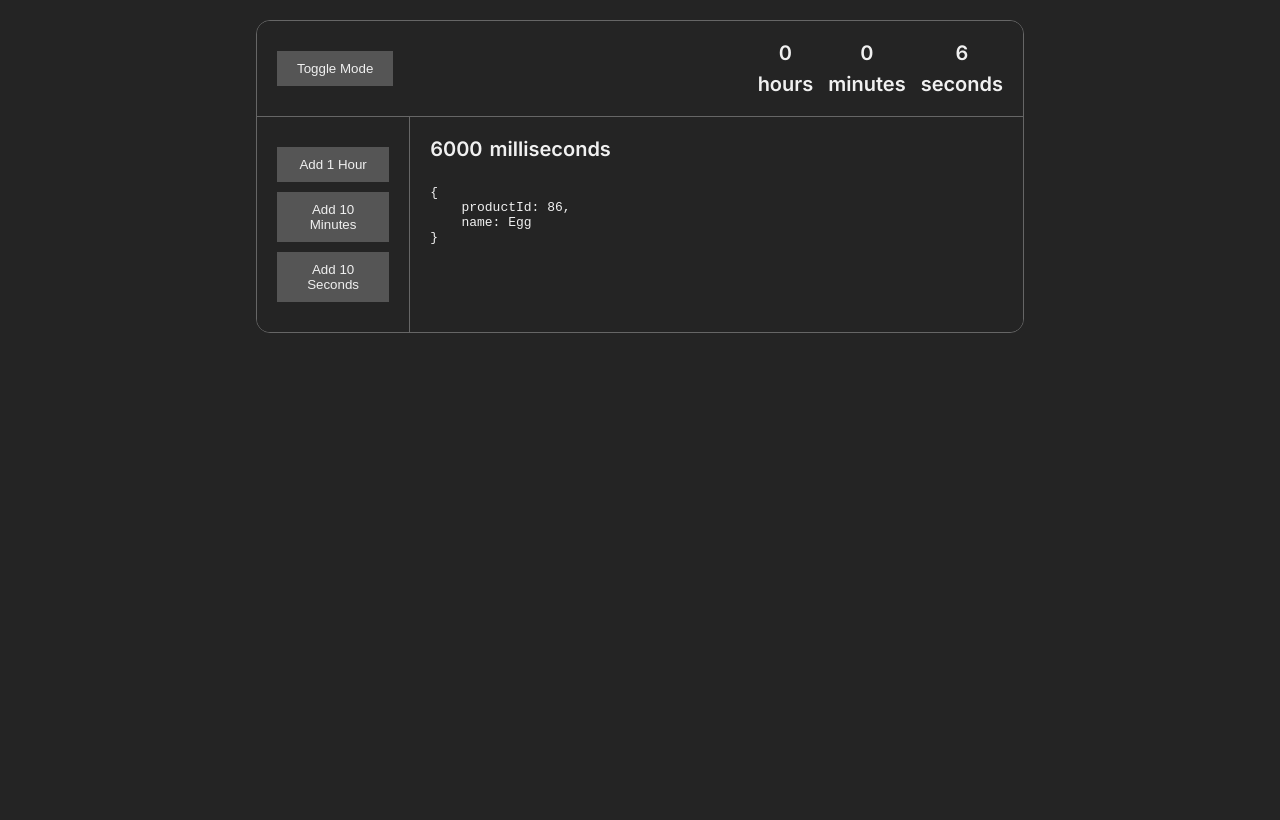
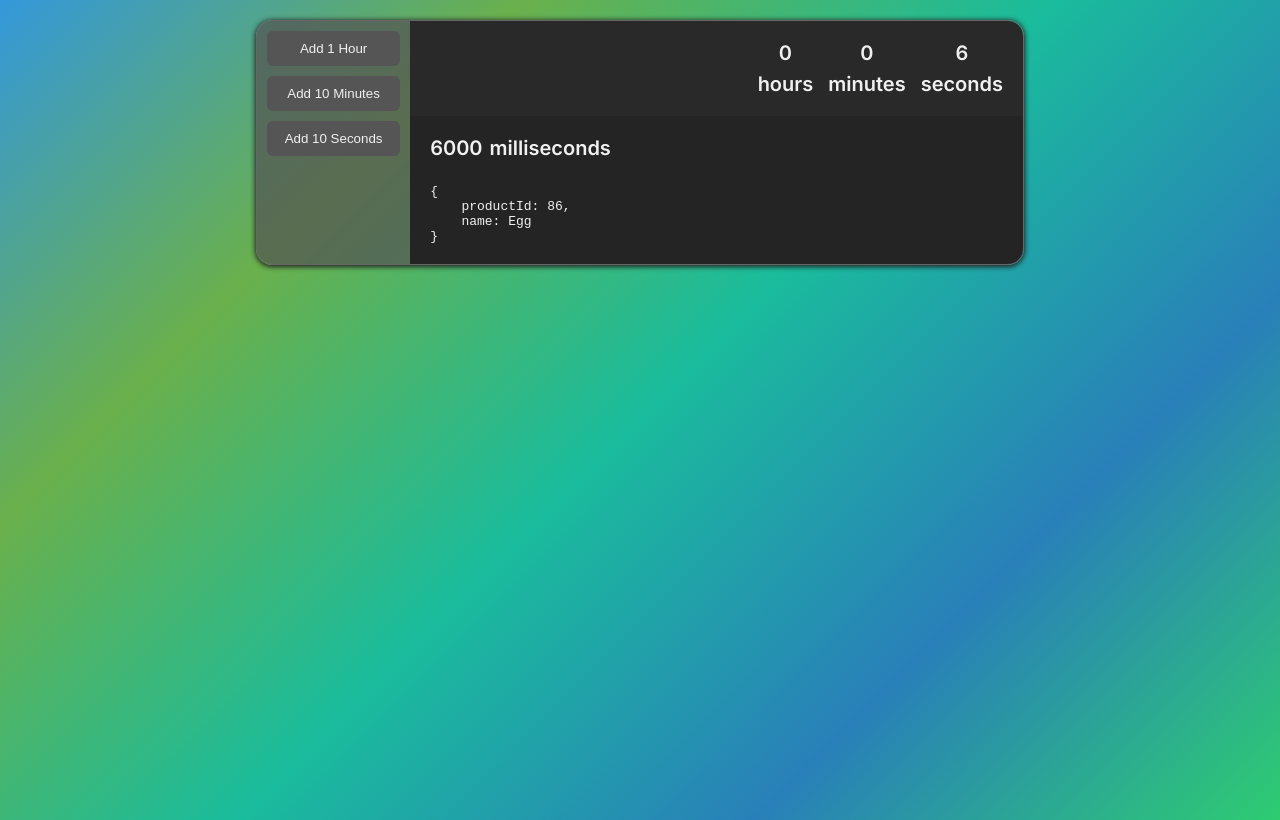
Before and after one commit to opiispanen/ode, a website built with Vite: page index.html in a window 1280 px wide. Built offline with nearby package versions, Linux system fonts and the light colour scheme.

Commit message:
Nice styles

```diff
--- a/index.html
+++ b/index.html
@@ -10,7 +10,7 @@
 <body>
 <div class="container">
     <header class="header">
-        <button class="toggle-mode">Toggle Mode</button>
+        <div></div>
         <div class="time-container">
             <div class="time hours">
                 <div class="value">0</div>
@@ -30,6 +30,9 @@
         <button id="addHours">Add 1 Hour</button>
         <button id="addMinutes">Add 10 Minutes</button>
         <button id="addSeconds">Add 10 Seconds</button>
+        <!--
+        <button class="toggle-mode">Toggle Mode</button>
+        -->
     </nav>
     <main class="content">
         <div class="time-container" style="margin-bottom: 24px;">
--- a/src/style.css
+++ b/src/style.css
@@ -9,11 +9,14 @@
     --background-color: #242424;
     --text-color: #f0f0f0;
     --border-color: #666;
-    --header-bg-color: #242424;
-    --menu-bg-color: #242424;
+    --header-bg-color: #292929;
+    --menu-bg-color: #545454b8;
     --content-bg-color: #242424;
     --button-bg-color: #555;
     --button-hover-opacity: 0.8;
+    --container-padding: 10px;
+    --container-border-radius: 16px;
+    --button-border-radius: calc(var(--container-border-radius) - var(--container-padding));
 }
 
 body.light-mode {
@@ -28,9 +31,17 @@ body.light-mode {
 
 body {
     font-family: 'Inter', sans-serif;
-    background-color: var(--background-color);
     color: var(--text-color);
     transition: background-color 0.3s, color 0.3s;
+    background: linear-gradient(135deg,
+              #3498db,   /* Soft blue */
+              #6ab04c,   /* Fresh green */
+              #1abc9c,   /* Aqua */
+              #2980b9,   /* Deep blue */
+              #2ecc71    /* Soft green */
+              );
+    background-size: cover;
+    min-height: 100vh;
 }
 
 .container {
@@ -45,11 +56,12 @@ body {
     margin: 20px auto;
     gap: 0px;
     border: 1px solid var(--border-color);
-    border-radius: 14px;
+    border-radius: var(--container-border-radius);
     overflow: hidden;
+    box-shadow: 0 1px 5px 1px #242424;
 }
 
-.header, .menu, .content {
+.header, .content {
     padding: 20px;
     transition: background-color 0.3s, color 0.3s, border-color 0.3s;
 }
@@ -60,7 +72,7 @@ body {
     display: flex;
     justify-content: space-between;
     align-items: center;
-    border-bottom: 1px solid var(--border-color);
+    /*border-bottom: 1px solid var(--border-color);*/
 }
 
 /* Time in header aligned right */
@@ -73,19 +85,22 @@ body {
 .menu {
     grid-area: menu;
     background-color: var(--menu-bg-color);
-    border-right: 1px solid var(--border-color);
+    padding: var(--container-padding);
+    /*border-right: 1px solid var(--border-color);*/
 }
 
 .menu button {
     display: block;
     width: 100%;
-    margin: 10px 0;
+    margin-bottom: 10px;
     padding: 10px;
     background-color: var(--button-bg-color);
     color: var(--text-color);
     border: none;
     cursor: pointer;
     transition: background-color 0.3s, color 0.3s;
+    border-radius: var(--button-border-radius);
+    backdrop-filter: blur(4px);
 }
 
 .menu button:hover {
@@ -103,7 +118,7 @@ body {
     .container {
         grid-template-columns: 20% 80%;
         grid-template-areas:
-        "header header"
+        "menu header"
         "menu content";
     }
 }
@@ -116,6 +131,7 @@ body {
     padding: 10px 20px;
     cursor: pointer;
     transition: background-color 0.3s, color 0.3s;
+    border-radius: var(--button-border-radius);
 }
 
 .toggle-mode:hover {
```
